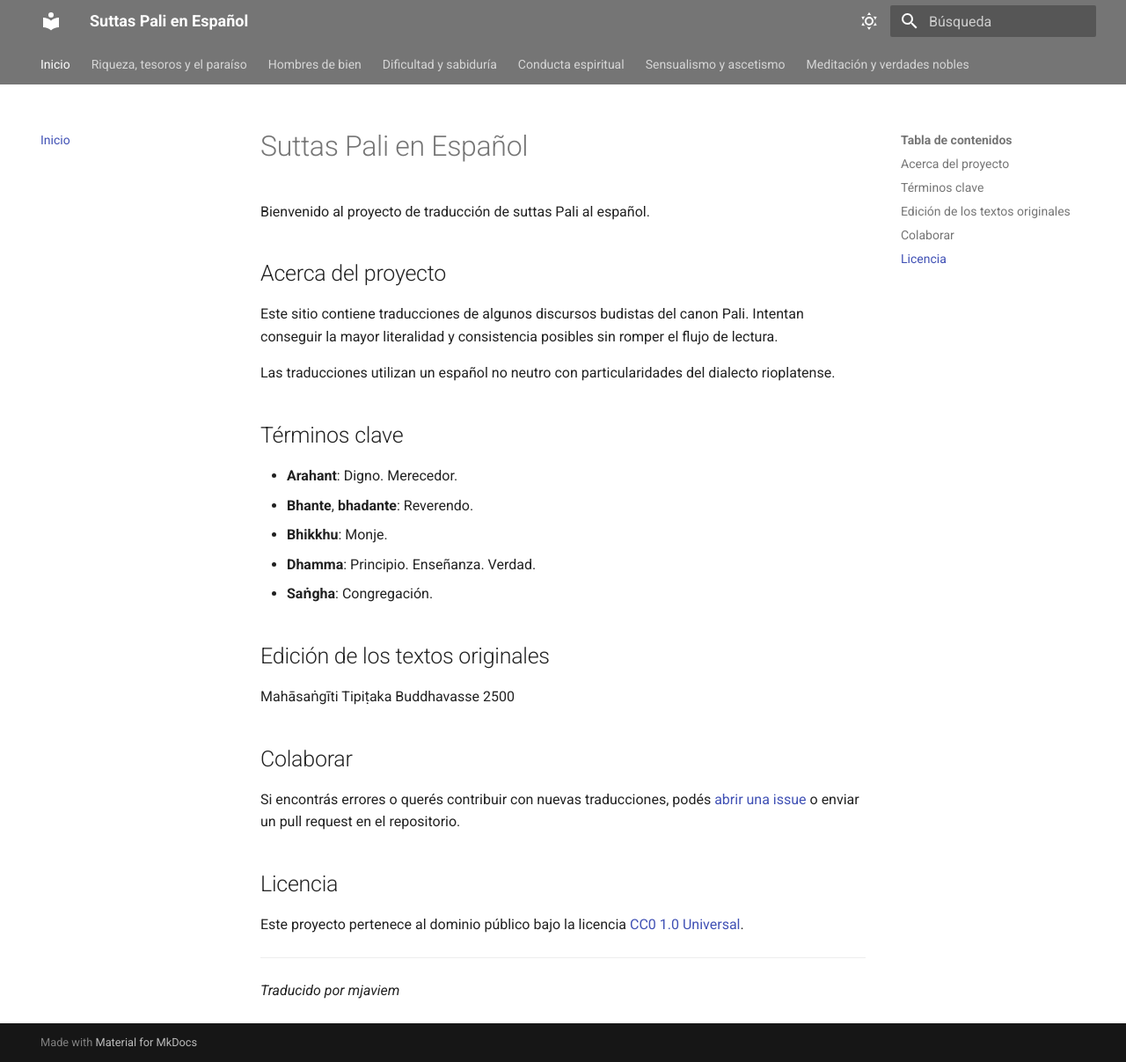
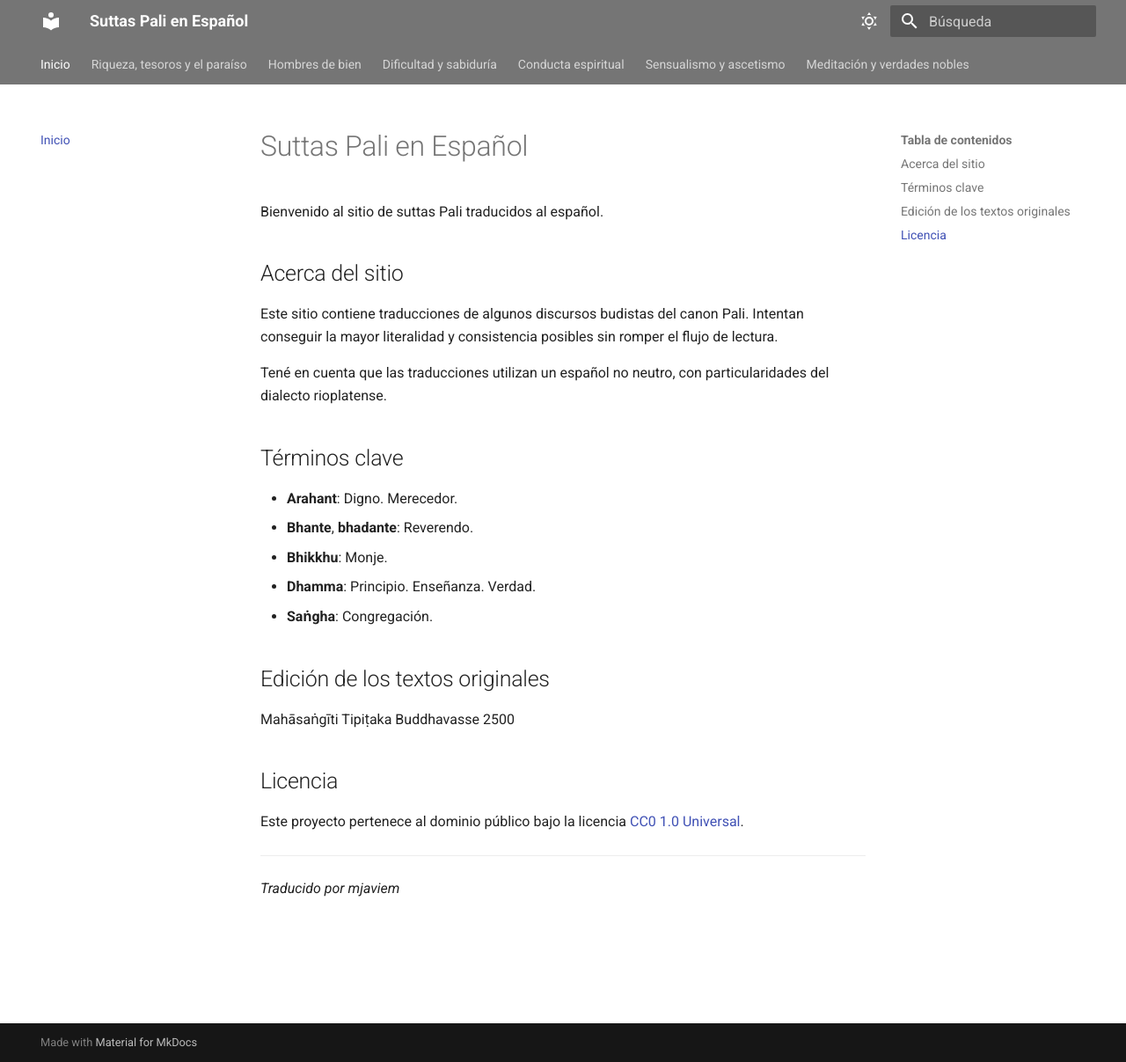
Before and after one commit to mjaviem/suttas-spanish, an MkDocs documentation site: the page built from docs/index.md, in a window 1280 px wide and 1207 px high. Shown: the whole window at 88% size. Built offline with MkDocs 1.6.1 and Material for MkDocs 9.7.7, drawn with Linux system fonts in a browser that asks for light colours.

Commit message:
Simplify index page

```diff
--- a/docs/index.md
+++ b/docs/index.md
@@ -1,12 +1,12 @@
 # Suttas Pali en Español
 
-Bienvenido al proyecto de traducción de suttas Pali al español.
+Bienvenido al sitio de suttas Pali traducidos al español.
 
-## Acerca del proyecto
+## Acerca del sitio
 
 Este sitio contiene traducciones de algunos discursos budistas del canon Pali. Intentan conseguir la mayor literalidad y consistencia posibles sin romper el flujo de lectura.
 
-Las traducciones utilizan un español no neutro con particularidades del dialecto rioplatense.
+Tené en cuenta que las traducciones utilizan un español no neutro, con particularidades del dialecto rioplatense.
 
 ## Términos clave
 
@@ -20,10 +20,6 @@ Las traducciones utilizan un español no neutro con particularidades del dialect
 
 Mahāsaṅgīti Tipiṭaka Buddhavasse 2500
 
-## Colaborar
-
-Si encontrás errores o querés contribuir con nuevas traducciones, podés [abrir una issue](https://github.com/mjaviem/suttas-spanish/issues/new/choose) o enviar un pull request en el repositorio.
-
 ## Licencia
 Este proyecto pertenece al dominio público bajo la licencia [CC0 1.0 Universal](https://github.com/mjaviem/suttas-spanish/blob/main/LICENSE).
 
```
